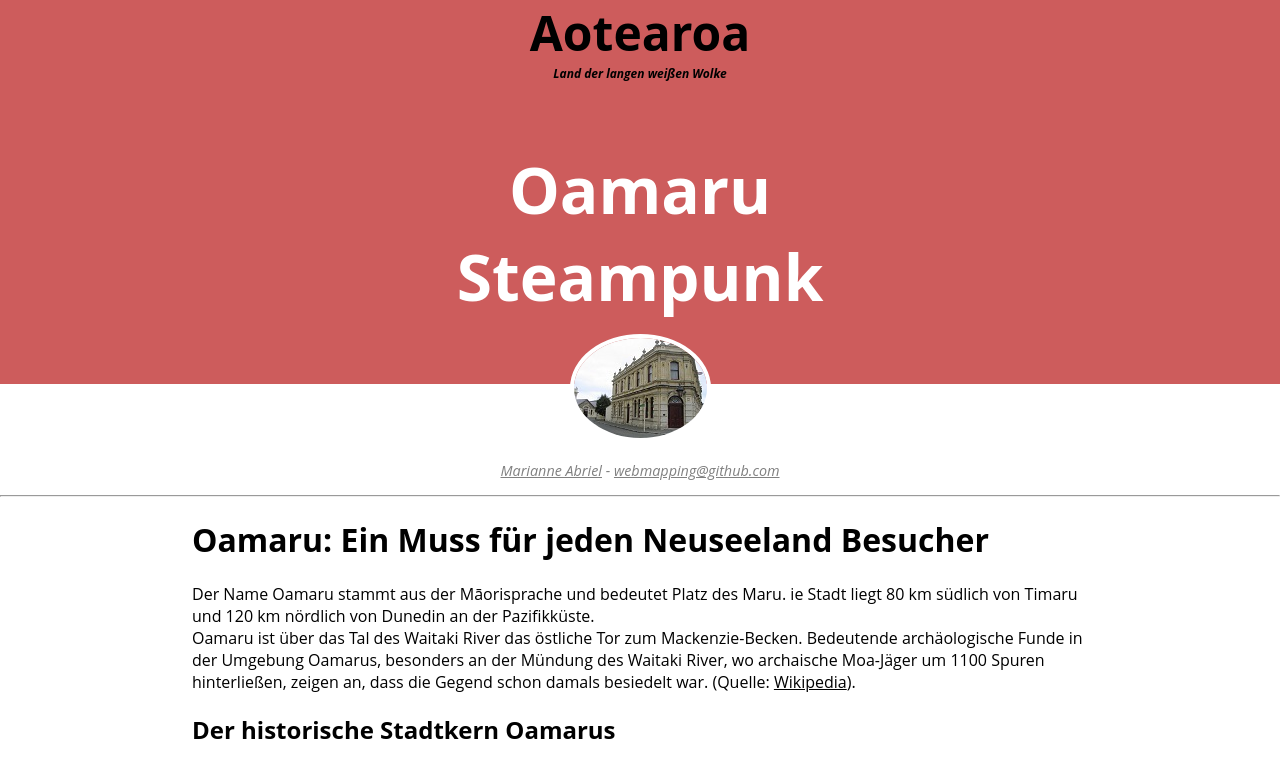
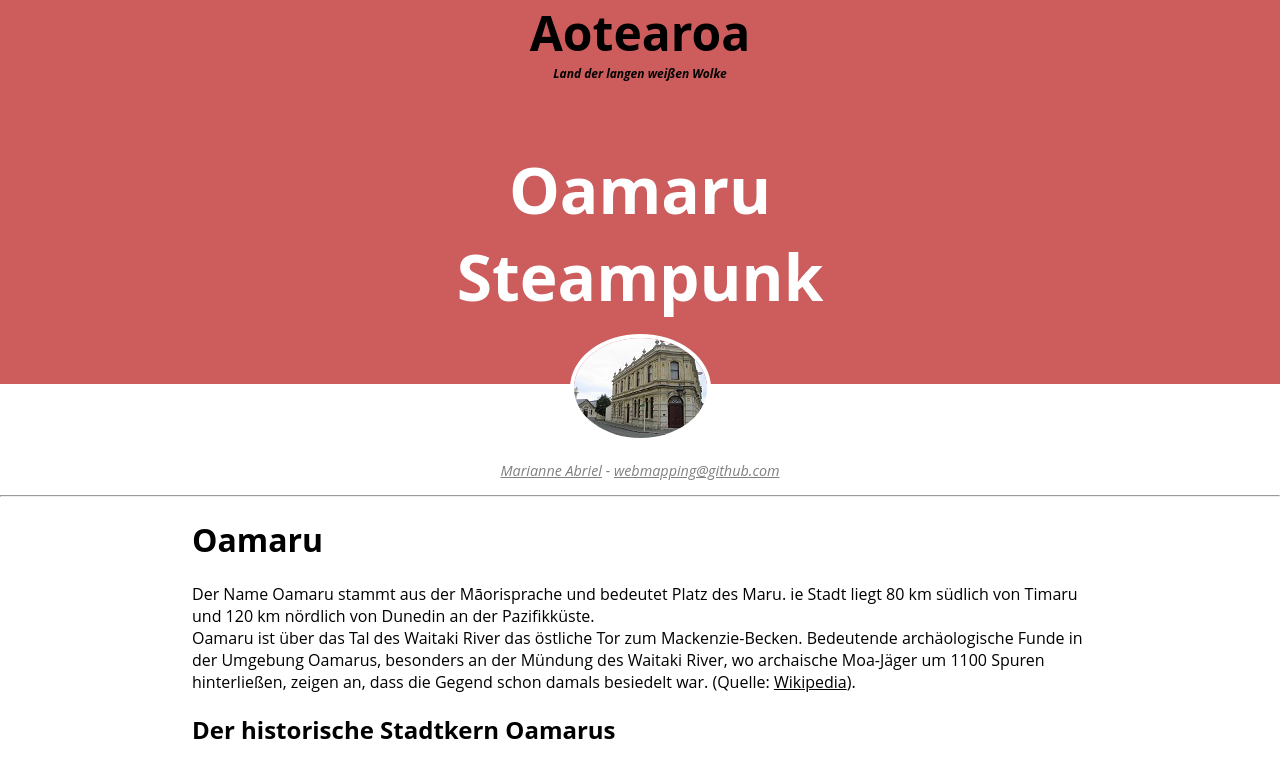
Before and after one commit to Mariii93/s3, a plain HTML site: page index.html in a window 1280 px wide. Shown: the top 762 px of the page. Drawn offline with Linux system fonts and the light colour scheme.

Commit message:
Ueberschrift gelöscht

```diff
--- a/index.html
+++ b/index.html
@@ -28,7 +28,7 @@
     <hr />
 
     <div class="article">
-        <h1>Oamaru: Ein Muss für jeden Neuseeland Besucher</h1>
+        <h1>Oamaru</h1>
         <p>
             Der Name Oamaru stammt aus der Māorisprache und bedeutet Platz des Maru. ie Stadt liegt 80 km südlich von Timaru und 120 km nördlich von Dunedin an der Pazifikküste. <br> Oamaru ist über das Tal des Waitaki River das östliche Tor zum Mackenzie-Becken. Bedeutende archäologische Funde in der Umgebung Oamarus, besonders an der Mündung des Waitaki River, wo archaische Moa-Jäger um 1100 Spuren hinterließen, zeigen an, dass die Gegend schon damals besiedelt war.
             (Quelle: <a href="https://de.wikipedia.org/wiki/Oamaru">Wikipedia</a>).
```
